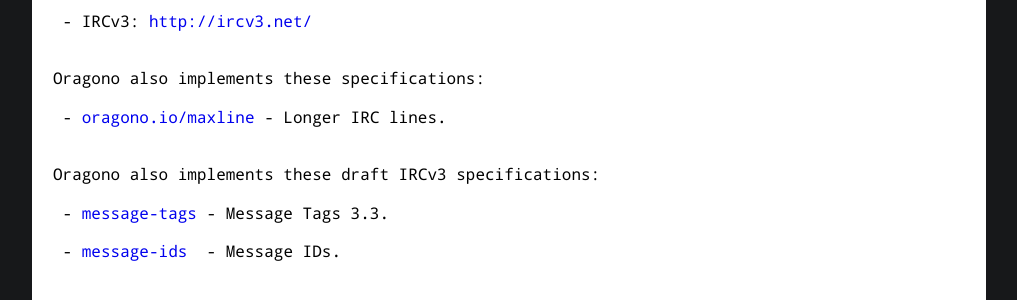
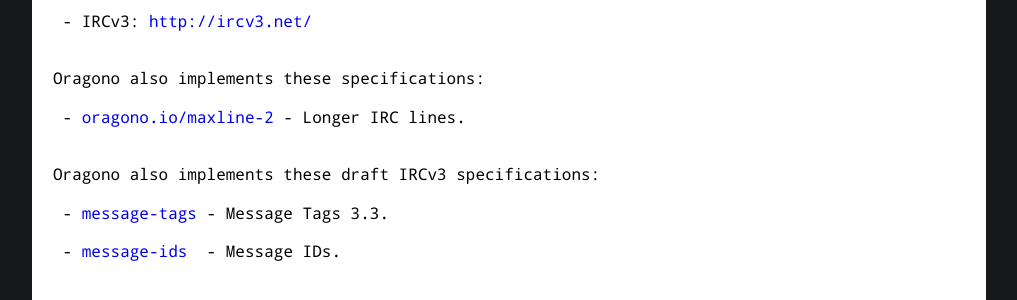
Before and after one commit to oragono/oragono-site, a Jekyll site: the page built from specs.md, in a window 1280 px wide. Shown: the part 273-573 px from the top of the page, without its empty margins (131-1148 px from the left). Built offline with Jekyll 4.4.1, drawn with Linux system fonts in a browser that asks for light colours.

Commit message:
Update specs.md

```diff
--- a/specs.md
+++ b/specs.md
@@ -15,7 +15,7 @@ Oragono roughly draws from these specifications:
 
 Oragono also implements these specifications:
 
- - <a href="/maxline.html">oragono.io/maxline</a> - Longer IRC lines.
+ - <a href="/maxline-2.html">oragono.io/maxline-2</a> - Longer IRC lines.
 
 
 Oragono also implements these draft IRCv3 specifications:
```
